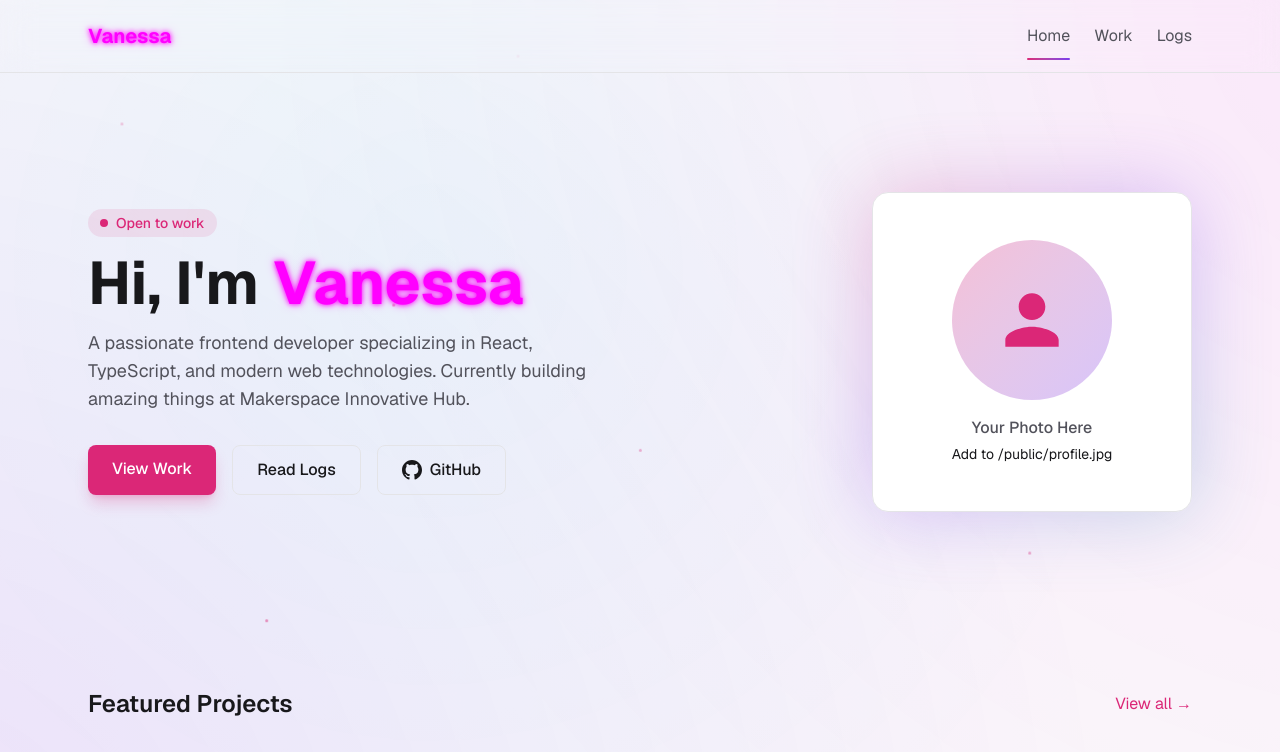
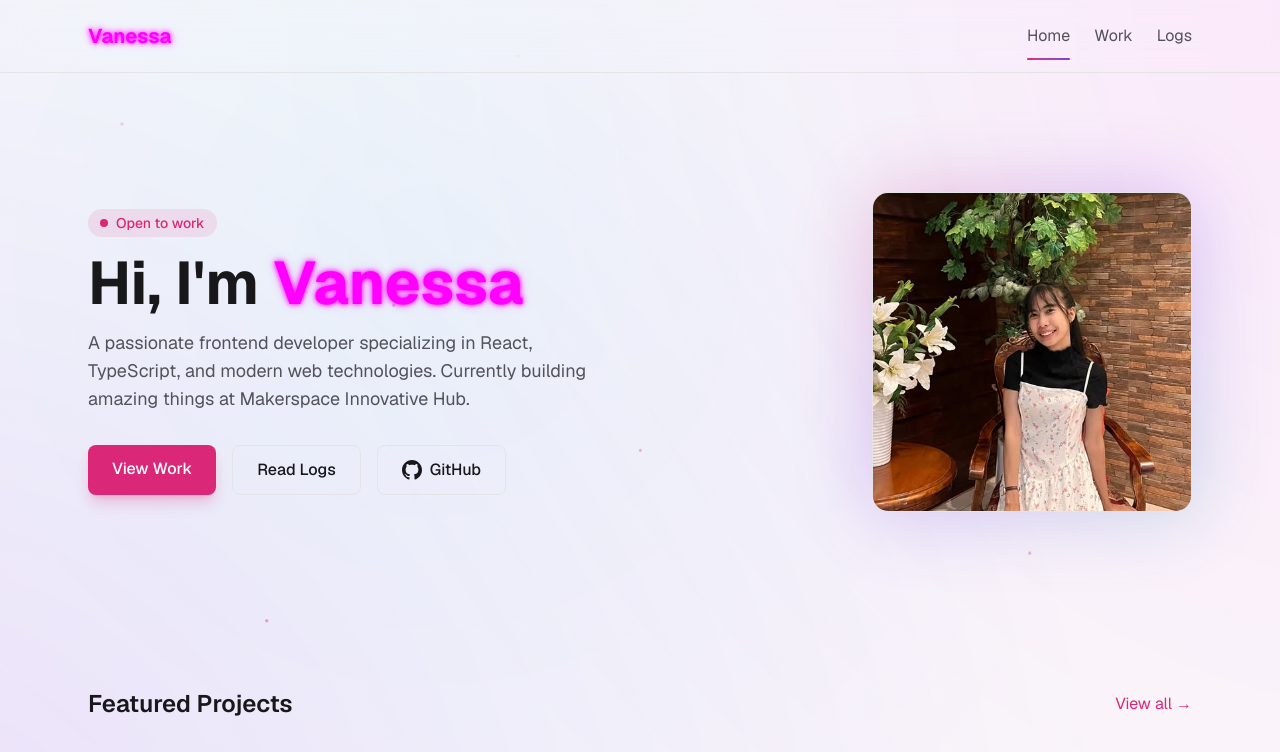
Before and after one commit to jimenezvanessa/vanessaportfolio, a Next.js app: page / in a window 1280 px wide. Shown: the top 752 px of the page. Built offline with nearby package versions, Linux system fonts and the light colour scheme.

Commit message:
Add profile photo to home page

```diff
--- a/src/app/page.tsx
+++ b/src/app/page.tsx
@@ -1,4 +1,5 @@
 import Link from 'next/link';
+import Image from 'next/image';
 import { getProjects, getLogMetas } from '@/lib/data';
 import { Project, LogMeta } from '@/types';
 import TechBackground from '@/components/TechBackground';
@@ -67,16 +68,13 @@ function HeroSection() {
         <div className="flex justify-center md:justify-end animate-fade-in" style={{ animationDelay: '0.2s' }}>
           <div className="relative w-64 h-64 md:w-80 md:h-80">
             <div className="absolute inset-0 bg-gradient-to-br from-accent via-accent-secondary to-accent-tertiary rounded-3xl opacity-30 blur-2xl"></div>
-            <div className="relative h-full bg-card rounded-2xl border border-border flex items-center justify-center overflow-hidden">
-              <div className="text-center p-8">
-                <div className="w-40 h-40 mx-auto mb-4 rounded-full bg-gradient-to-br from-accent/30 to-accent-secondary/30 flex items-center justify-center">
-                  <svg className="w-20 h-20 text-accent" fill="currentColor" viewBox="0 0 24 24">
-                    <path d="M12 12c2.21 0 4-1.79 4-4s-1.79-4-4-4-4 1.79-4 4 1.79 4 4 4zm0 2c-2.67 0-8 1.34-8 4v2h16v-2c0-2.66-5.33-4-8-4z"/>
-                  </svg>
-                </div>
-                <p className="text-foreground-muted font-medium">Your Photo Here</p>
-                <p className="text-text-muted text-sm mt-1">Add to /public/profile.jpg</p>
-              </div>
+            <div className="relative h-full rounded-2xl overflow-hidden border border-border">
+              <Image
+                src="/profile.jpg"
+                alt="Vanessa"
+                fill
+                className="object-cover"
+              />
             </div>
           </div>
         </div>
```
Also changed, not shown: public/profile.jpg (added).
